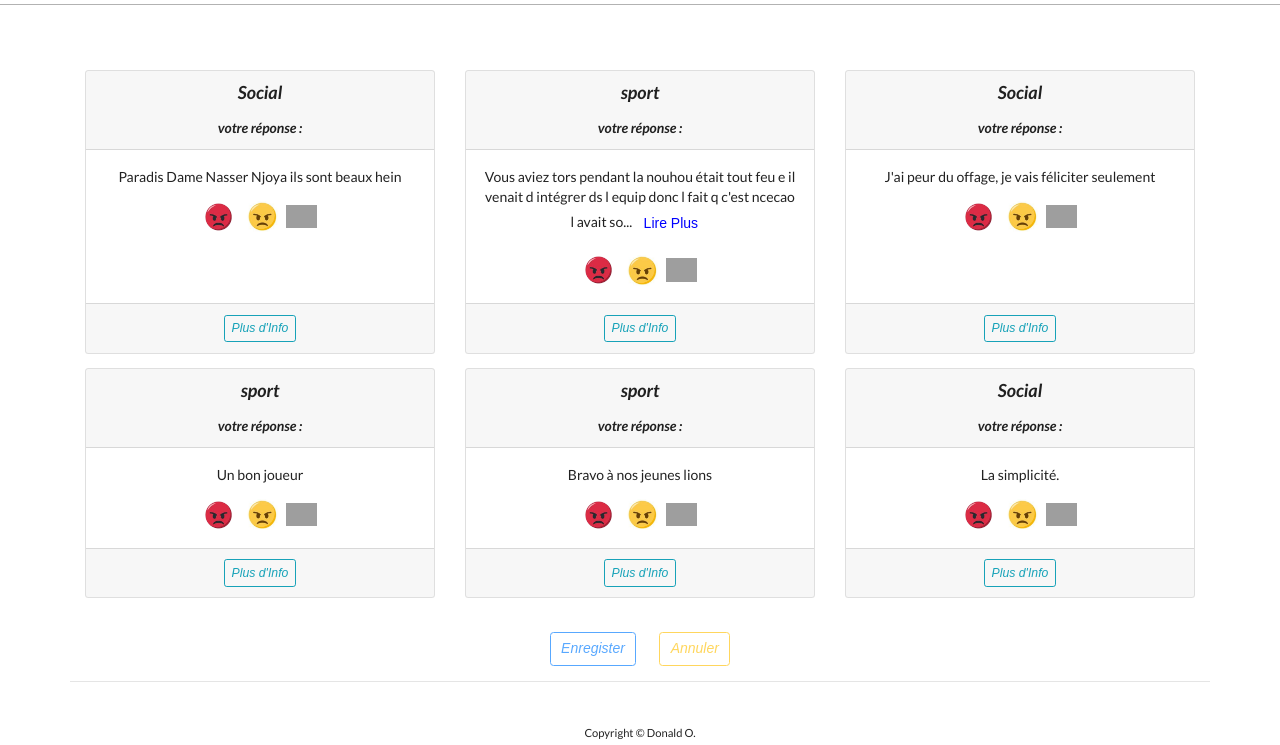
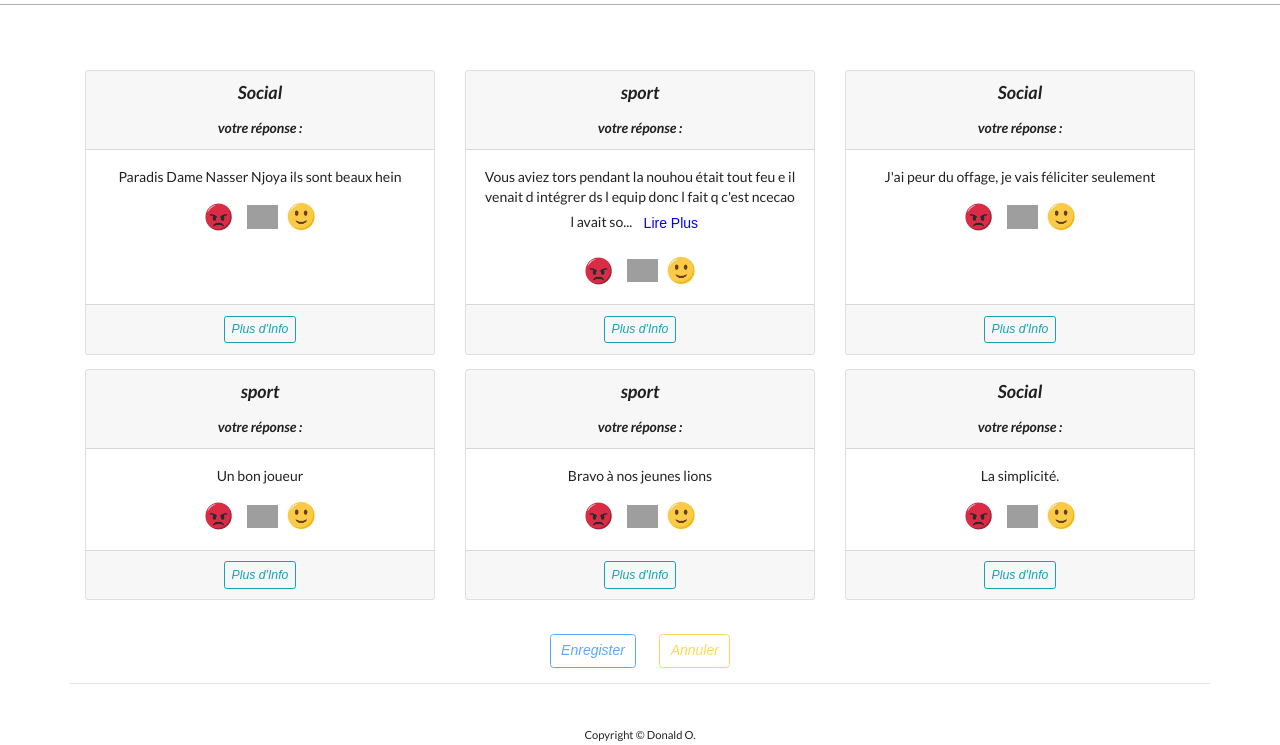
Before and after one commit to donaldonana/CamsetSite, a Django app: page / in a window 1280 px wide. Shown: the part 134-879 px from the top of the page. Run offline with Django 4.2, Linux system fonts and the light colour scheme; a user stored in the database is signed in; data comes from the database, SQL or seed files in the repository; both versions use the stored data as it was after the commit; some libraries are stand-ins or nearby versions; grey boxes are pictures that could not be loaded.

Commit message:
messages

```diff
--- a/templates/AppComments/index.html
+++ b/templates/AppComments/index.html
@@ -133,11 +133,11 @@
                </span>
 
                 <span role="button" aria-pressed="true"    style="margin-right: 5px; margin-left: 10px; cursor: pointer;" onclick="BadCall({{comment.id}});" >
-                  <img   class=" " id="badImg-{{comment.id}}" src= {% static 'img/bad.png' %}  style="width: 10%" />
+                  <img   class=" " id="badImg-{{comment.id}}" src= {% static 'img/bad-2.png' %}  style="width: 10%" />
                 </span>
 
                 <span role="button" aria-pressed="true"   style="cursor: pointer" onclick="NormalCall({{comment.id}});" >
-                  <img class=" " id="norImg-{{comment.id}}" src= "https://drive.google.com/file/d/1YGMERIcLRvfHFfnGcEUomR7XHmEWPaab/view"  style="width: 10%" />
+                  <img class=" " id="norImg-{{comment.id}}" src= {% static 'img/normal.png' %}  style="width: 10%" />
                 </span>
 
               </div>
```
Also changed, not shown: db.sqlite3.
